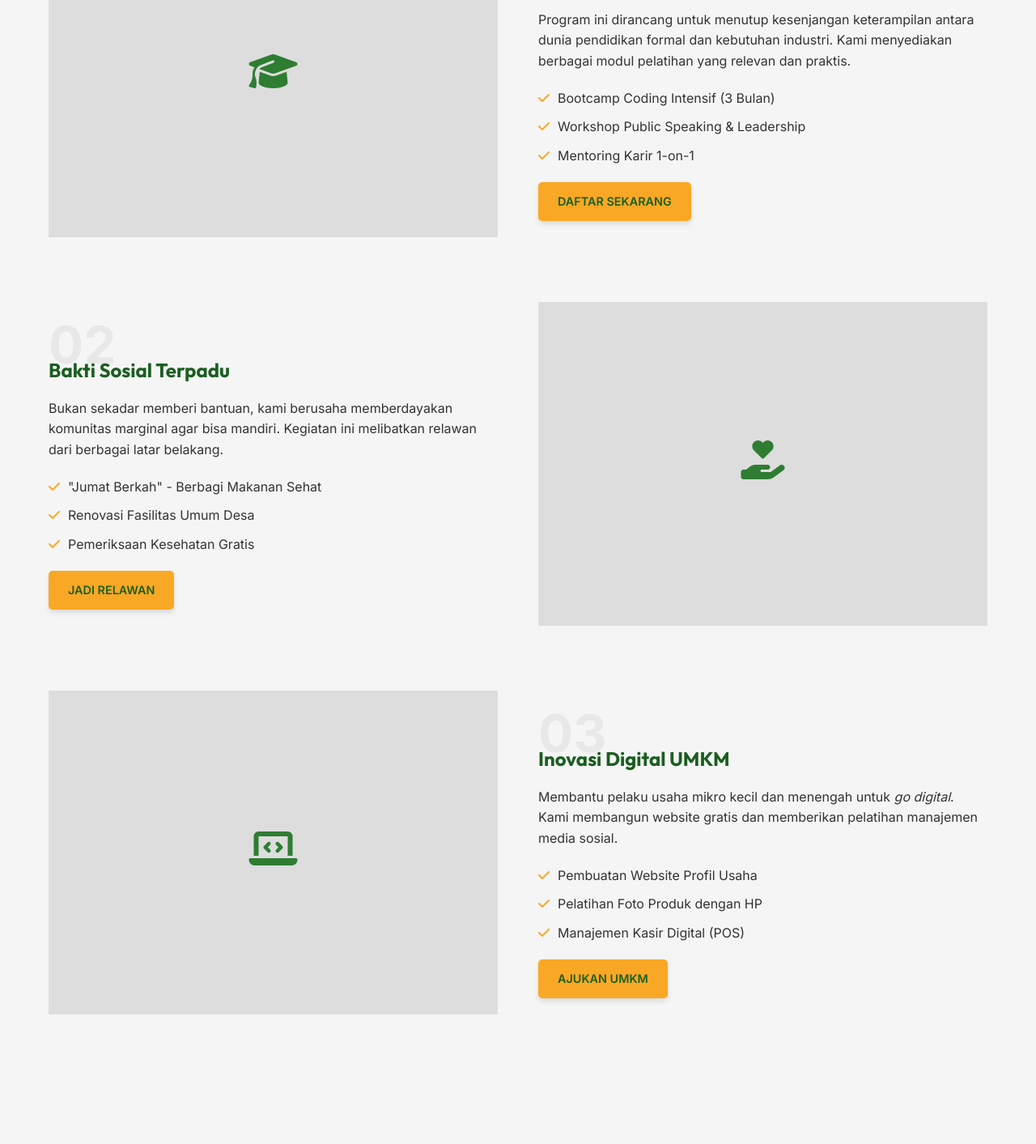
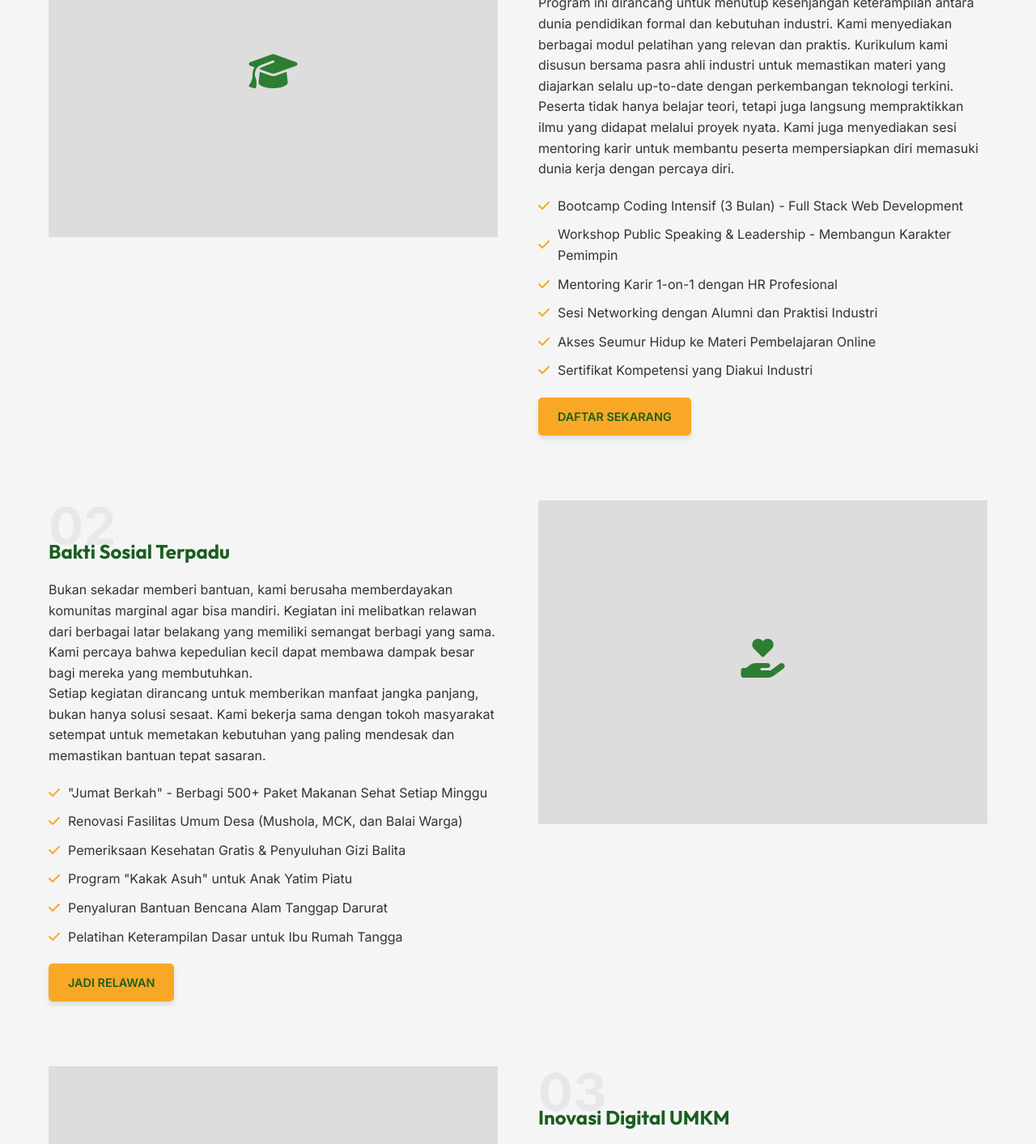
Before and after one commit to rifkirizkia/sahabatdanurdara, a plain HTML site: page programs.html in a window 1280 px wide. Shown: the part 747-2160 px from the top of the page at 81% size. Drawn offline with Linux system fonts and the light colour scheme.

Commit message:
add suport

```diff
--- a/assets/css/style.css
+++ b/assets/css/style.css
@@ -893,7 +893,7 @@ img {
 /* Program Zig Zag */
 .program-detail-row {
   display: flex;
-  align-items: center;
+  align-items: flex-start;
   gap: 50px;
   margin-bottom: 80px;
 }
@@ -904,6 +904,9 @@ img {
 
 .program-detail-img {
   flex: 1;
+  position: sticky;
+  top: 150px; /* Adjusted to prevent touching header */
+  height: fit-content;
 }
 
 .program-detail-content {
@@ -1383,6 +1386,27 @@ img {
   }
 }
 
+
+/* Tablet & Mobile Responsive for Program Details */
+@media screen and (max-width: 991px) {
+  .program-detail-row,
+  .program-detail-row.reverse {
+    flex-direction: column;
+    align-items: center;
+    text-align: center;
+  }
+
+  .program-detail-img {
+    position: static;
+    width: 100%;
+    margin-bottom: 30px;
+  }
+
+  .program-number {
+    display: none;
+  }
+}
+
 /* Ensure smooth scrolling on mobile */
 @media screen and (max-width: 768px) {
   .partners-track {
@@ -1393,4 +1417,7 @@ img {
   .slide img {
     height: 40px;
   }
+
+  /* Redundant rules removed as they are covered by 991px block above,
+     but keeping other 768px specific rules if any */
 }
--- a/programs.html
+++ b/programs.html
@@ -60,11 +60,15 @@
                     <div class="program-number">01</div>
                     <h2>Edukasi & Pelatihan</h2>
                     <p>Program ini dirancang untuk menutup kesenjangan keterampilan antara dunia pendidikan formal dan
-                        kebutuhan industri. Kami menyediakan berbagai modul pelatihan yang relevan dan praktis.</p>
+                        kebutuhan industri. Kami menyediakan berbagai modul pelatihan yang relevan dan praktis. Kurikulum kami disusun bersama pasra ahli industri untuk memastikan materi yang diajarkan selalu up-to-date dengan perkembangan teknologi terkini.</p>
+                    <p>Peserta tidak hanya belajar teori, tetapi juga langsung mempraktikkan ilmu yang didapat melalui proyek nyata. Kami juga menyediakan sesi mentoring karir untuk membantu peserta mempersiapkan diri memasuki dunia kerja dengan percaya diri.</p>
                     <ul class="feature-list">
-                        <li>Bootcamp Coding Intensif (3 Bulan)</li>
-                        <li>Workshop Public Speaking & Leadership</li>
-                        <li>Mentoring Karir 1-on-1</li>
+                        <li>Bootcamp Coding Intensif (3 Bulan) - Full Stack Web Development</li>
+                        <li>Workshop Public Speaking & Leadership - Membangun Karakter Pemimpin</li>
+                        <li>Mentoring Karir 1-on-1 dengan HR Profesional</li>
+                        <li>Sesi Networking dengan Alumni dan Praktisi Industri</li>
+                        <li>Akses Seumur Hidup ke Materi Pembelajaran Online</li>
+                        <li>Sertifikat Kompetensi yang Diakui Industri</li>
                     </ul>
                     <a href="#join" class="btn">Daftar Sekarang</a>
                 </div>
@@ -81,11 +85,15 @@
                     <div class="program-number">02</div>
                     <h2>Bakti Sosial Terpadu</h2>
                     <p>Bukan sekadar memberi bantuan, kami berusaha memberdayakan komunitas marginal agar bisa mandiri.
-                        Kegiatan ini melibatkan relawan dari berbagai latar belakang.</p>
+                        Kegiatan ini melibatkan relawan dari berbagai latar belakang yang memiliki semangat berbagi yang sama. Kami percaya bahwa kepedulian kecil dapat membawa dampak besar bagi mereka yang membutuhkan.</p>
+                    <p>Setiap kegiatan dirancang untuk memberikan manfaat jangka panjang, bukan hanya solusi sesaat. Kami bekerja sama dengan tokoh masyarakat setempat untuk memetakan kebutuhan yang paling mendesak dan memastikan bantuan tepat sasaran.</p>
                     <ul class="feature-list">
-                        <li>"Jumat Berkah" - Berbagi Makanan Sehat</li>
-                        <li>Renovasi Fasilitas Umum Desa</li>
-                        <li>Pemeriksaan Kesehatan Gratis</li>
+                        <li>"Jumat Berkah" - Berbagi 500+ Paket Makanan Sehat Setiap Minggu</li>
+                        <li>Renovasi Fasilitas Umum Desa (Mushola, MCK, dan Balai Warga)</li>
+                        <li>Pemeriksaan Kesehatan Gratis & Penyuluhan Gizi Balita</li>
+                        <li>Program "Kakak Asuh" untuk Anak Yatim Piatu</li>
+                        <li>Penyaluran Bantuan Bencana Alam Tanggap Darurat</li>
+                        <li>Pelatihan Keterampilan Dasar untuk Ibu Rumah Tangga</li>
                     </ul>
                     <a href="#join" class="btn">Jadi Relawan</a>
                 </div>
@@ -102,11 +110,15 @@
                     <div class="program-number">03</div>
                     <h2>Inovasi Digital UMKM</h2>
                     <p>Membantu pelaku usaha mikro kecil dan menengah untuk <em>go digital</em>. Kami membangun website
-                        gratis dan memberikan pelatihan manajemen media sosial.</p>
+                        gratis dan memberikan pelatihan manajemen media sosial. Di era digital ini, kehadiran online adalah kunci untuk memperluas jangkauan pasar dan meningkatkan omzet penjualan.</p>
+                    <p>Tim kami terdiri dari desainer grafis, web developer, dan digital marketer yang siap mendampingi UMKM untuk naik kelas. Kami juga membantu dalam proses branding, mulai dari pembuatan logo hingga strategi konten yang menarik.</p>
                     <ul class="feature-list">
-                        <li>Pembuatan Website Profil Usaha</li>
-                        <li>Pelatihan Foto Produk dengan HP</li>
-                        <li>Manajemen Kasir Digital (POS)</li>
+                        <li>Pembuatan Website Profil Usaha & Landing Page Gratis</li>
+                        <li>Pelatihan Foto Produk Profesional menggunakan HP</li>
+                        <li>Manajemen Kasir Digital (POS) & Laporan Keuangan Sederhana</li>
+                        <li>Optimasi Profil Google Bisnisku & SEO Dasar</li>
+                        <li>Strategi Pemasaran via Instagram & TikTok Ads</li>
+                        <li>Pendampingan Legalitas Usaha (NIB & PIRT)</li>
                     </ul>
                     <a href="#join" class="btn">Ajukan UMKM</a>
                 </div>
```
